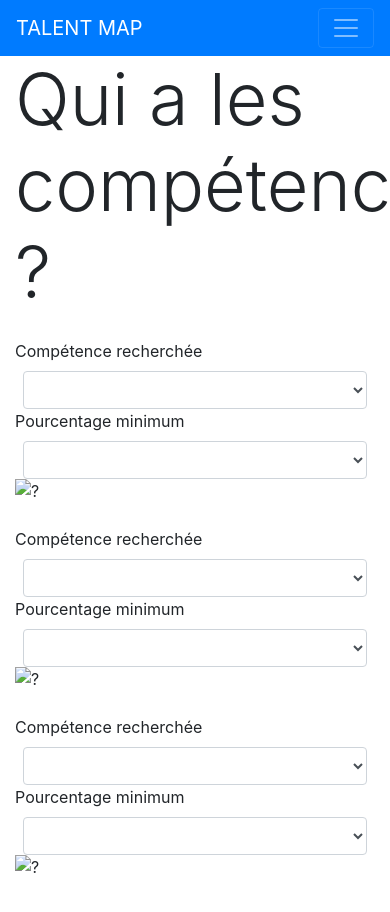
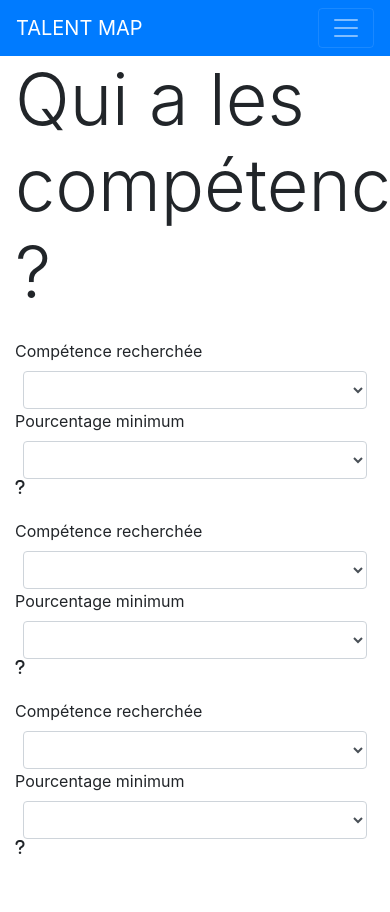
Before and after one commit to Harfeur/Talent-Map, a website: page public/cherchercomp.html in a window 390 px wide. Shown: the top 912 px of the page. Drawn offline with nearby package versions, Linux system fonts and the light colour scheme; no server answers.

Commit message:
edit pages

```diff
--- a/public/cherchercomp.html
+++ b/public/cherchercomp.html
@@ -6,6 +6,7 @@
 <link rel="stylesheet" type="text/css" href="/packages/bootstrap/dist/css/bootstrap.css" />
 <script src="/packages/jquery/dist/jquery.min.js"></script>
 <script src="/packages/bootstrap/dist/js/bootstrap.js"></script>
+<script src="https://kit.fontawesome.com/8716041d3e.js" crossorigin="anonymous"></script>
 </head>
 
 <body ng-app="gpecApp" ng-controller="controleur">
@@ -24,7 +25,7 @@
             <select class="form-control mx-2 pourcentListe" id="pourcent1">
               <option selected disabled></option>
             </select>
-            <img src="assets/interro.jpg" alt="?" data-toggle="modal" data-target="#defPourcent">
+            <i class="fas fa-question" data-toggle="modal" data-target="#defPourcent" ></i>
           </form>
           <form class="form-inline my-4" id="cmp2">
             <label for="listeComp2">Compétence recherchée</label>
@@ -35,7 +36,7 @@
             <select class="form-control mx-2 pourcentListe" id="pourcent2">
               <option selected disabled></option>
             </select>
-            <img src="assets/interro.jpg" alt="?" data-toggle="modal" data-target="#defPourcent">
+            <i class="fas fa-question" data-toggle="modal" data-target="#defPourcent" ></i>
           </form>
           <form class="form-inline my-4" id="cmp3">
             <label for="listeComp3">Compétence recherchée</label>
@@ -46,7 +47,7 @@
             <select class="form-control mx-2 pourcentListe" id="pourcent3">
               <option selected disabled></option>
             </select>
-            <img src="assets/interro.jpg" alt="?" data-toggle="modal" data-target="#defPourcent">
+            <i class="fas fa-question" data-toggle="modal" data-target="#defPourcent" ></i>
           </form>
         <table id="tabResul" class="table">
         </table>
@@ -166,7 +167,7 @@
       }
       data = sets[0];
       data.forEach(d => {
-      $('#tabResul').append(`<tr><td>${d.nom}</td></tr>`);
+      $('#tabResul').append(`<tr><td>${d.nom} ${d.prenoms} - ${d.posteLibelle}</td></tr>`);
       });
     }
 
```
Also changed, not shown: public/index.html (+1 -0 lines).
